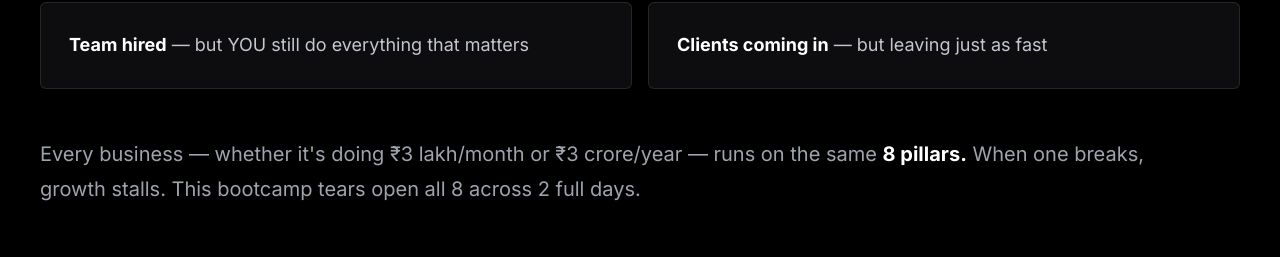
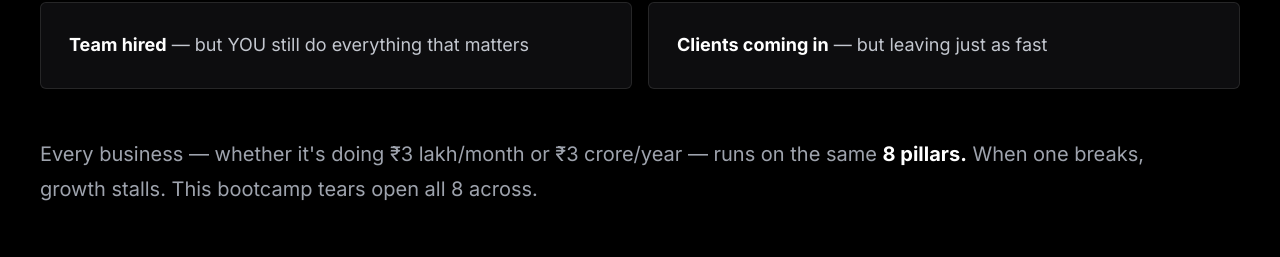
Before and after one commit to offbeatculture/swastik-businessgrowth-rapid-scaling, a React (Vite) app: page / in a window 1280 px wide. Shown: the part 3633-3890 px from the top of the page. Built offline with nearby package versions, Linux system fonts and the light colour scheme; the HTML template or start-up script is replaced by a standard one.

Commit message:
remove the full day

```diff
--- a/src/components/ProblemSection.tsx
+++ b/src/components/ProblemSection.tsx
@@ -106,8 +106,7 @@ const ProblemSection = () => (
         Every business — whether it&apos;s doing ₹3 lakh/month or ₹3 crore/year —
         runs on the same{" "}
         <span className="font-bold text-white">8 pillars.</span> When one
-        breaks, growth stalls. This bootcamp tears open all 8 across 2 full
-        days.
+        breaks, growth stalls. This bootcamp tears open all 8 across.
       </motion.p>
     </div>
   </section>
```
